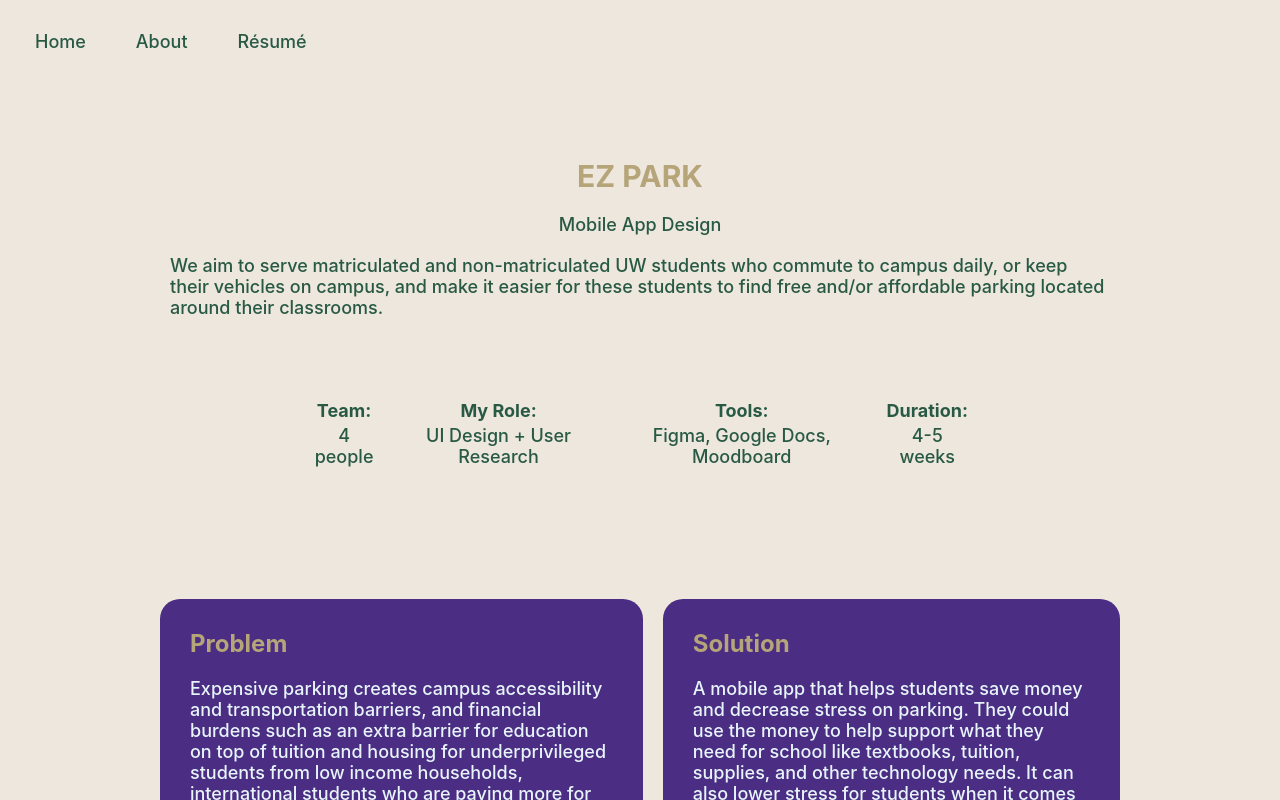
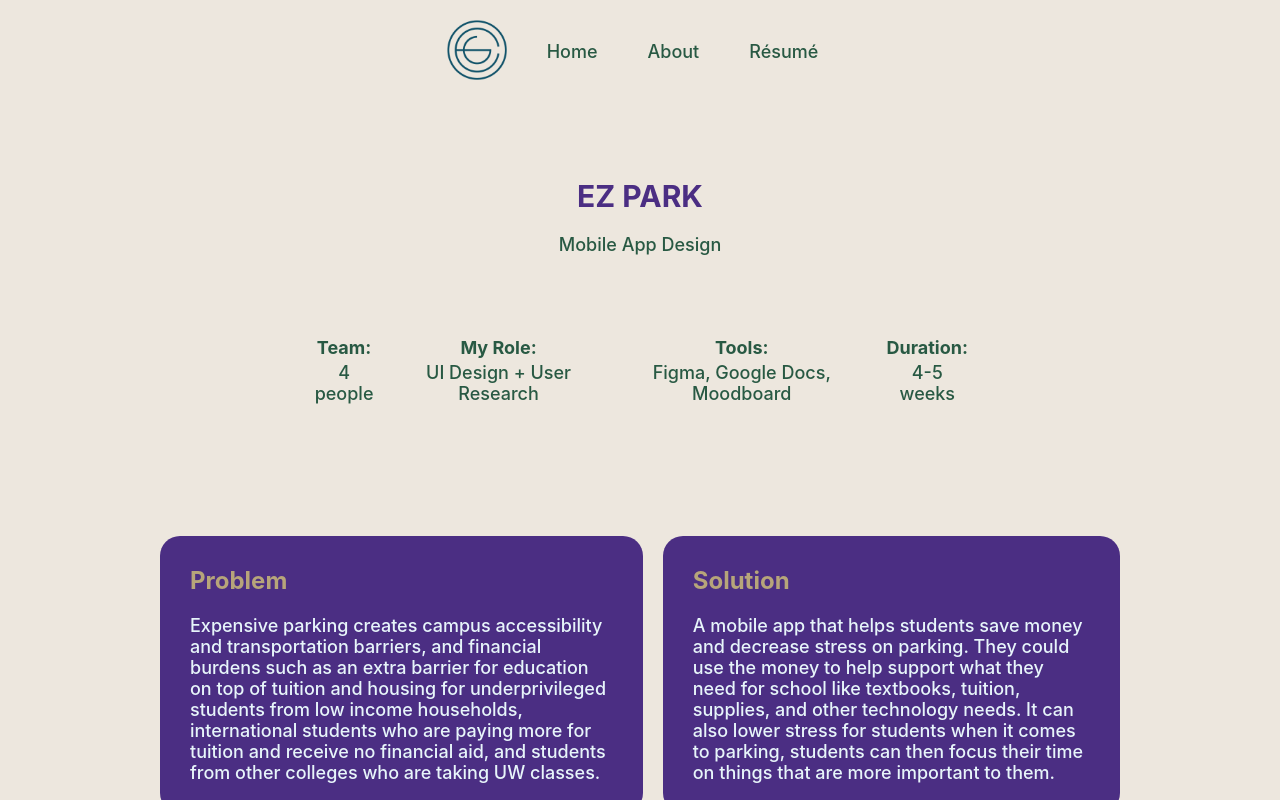
Before and after one commit to leowjli/leo-portfolio, a React (Create React App) app: page /ezpark in a window 1280 px wide. Shown: the top 800 px of the page. Built offline with nearby package versions, Linux system fonts and the light colour scheme.

Commit message:
minor link changes + css

```diff
--- a/src/components/EZPark.js
+++ b/src/components/EZPark.js
@@ -5,13 +5,19 @@ import Focus from "./Focus";
 import Research from "./Research";
 import Design from "./Design";
 import Footer from "./Footer"
+import { NavLink } from "react-router-dom";
 
 
   export default function EZPark() {
     return (
       <div className="root-layout">
+        <header>
+          <NavLink to="/">
+            <img className="namelogo" src="/img/Name Logo.png" alt="Leo Li" />
+          </NavLink>
+          <NavBar />
+        </header>
         <main className="ezpark-main">
-          <NavBar />
           <Intro />
           <Focus />
           <Research />
--- a/src/components/EZParkCard.js
+++ b/src/components/EZParkCard.js
@@ -6,7 +6,7 @@ import { Link } from "react-router-dom";
       <div className="card">
         <div className="ezpark">
           <div className="img">
-            <Link to="/EZPark">
+            <Link to="/EZPark" target="_blank">
               <img className="logo" src="/img/EZ Park Thumbnail.png" alt="EZ Park Project Thumbnail"/>
               <div className="text">
                 <p className="prompt">Check it out!</p>
@@ -14,7 +14,7 @@ import { Link } from "react-router-dom";
             </Link>
           </div>
           <div className="desc">
-            <h2><Link to="/EZPark">EZ Park</Link></h2>
+            <h2><Link to="/EZPark" target="_blank">EZ Park</Link></h2>
             <p>
               mobile app design
             </p>
--- a/src/components/EzparkIntro.js
+++ b/src/components/EzparkIntro.js
@@ -14,9 +14,9 @@ import React from "react";
       <section className="ezpark-intro">
         <h1>EZ PARK</h1>
         <p>Mobile App Design</p>
-        <p className="statement">
+        {/* <p className="statement">
           We aim to serve matriculated and non-matriculated UW students who commute to campus daily, or keep their vehicles on campus, and make it easier for these students to find free and/or affordable parking located around their classrooms.
-        </p>
+        </p> */}
         <section className="team">
           <Team title={"Team:"} info={"4 people"} />
           <Team title={"My Role:"} info={"UI Design + User Research"} />
--- a/src/components/GenZCard.js
+++ b/src/components/GenZCard.js
@@ -6,7 +6,7 @@ import { Link } from "react-router-dom";
       <div className="card">
         <div className="genz">
           <div className="img">
-            <Link to="https://keeping-up-with-gen-zs.web.app/">
+            <Link to="https://keeping-up-with-gen-zs.web.app/" target="_blank">
               <img className="logo" src="/img/keepingUpWithGenZs.png" alt="Keeping Up With Gen Zs Project Thumbnail"/>
               <div className="text">
                 <p className="prompt">Check it out!</p>
@@ -14,7 +14,7 @@ import { Link } from "react-router-dom";
             </Link>
           </div>
           <div className="desc">
-            <h2><Link to="https://keeping-up-with-gen-zs.web.app/">Keeping Up With Gen Zs</Link></h2>
+            <h2><Link to="https://keeping-up-with-gen-zs.web.app/" target="_blank">Keeping Up With Gen Zs</Link></h2>
             <p>gen Z slang website</p>
           </div>
         </div>
--- a/src/components/MeyeCard.js
+++ b/src/components/MeyeCard.js
@@ -16,7 +16,7 @@ import { Link } from "react-router-dom";
             </Link>
           </div>
           <div className="desc">
-              <h2><Link to="https://myearthyourearth.com/" target="_blank" >My Earth Your Earth</Link></h2>
+              <h2><Link to="https://myearthyourearth.webflow.io/" target="_blank" >My Earth Your Earth</Link></h2>
               <p>website for nonprofit organization</p>
           </div>
         </div>
--- a/src/css/style.css
+++ b/src/css/style.css
@@ -464,18 +464,19 @@ button a:hover::before {
   max-width: 240px;
 }
 
+.ezpark-main h1 {
+  color: #4b2e83;
+  font-size: 30px;
+}
+
 .ezpark-main p {
   margin: 20px;
-  font-size: 12px;
-}
-
-.ezpark-main h1 {
-  color: #B7A57A;
-  font-size: 22px;
+  font-size: 14px;
 }
 
 .ezpark-intro, section.team,
-.team div, .research, .moodboard,
+.team div, section.focus,
+.research, .moodboard,
 .userp, .sitemap, .lofi, .style,
 .hifi, .moodboard div, .userp div,
 .sitemap div, .lofi div,
@@ -496,9 +497,9 @@ button a:hover::before {
   margin-top: 25px;
 }
 
-p.statement {
+/* p.statement {
   margin: 0 20px 20px;
-}
+} */
 
 section.team {
   justify-content: space-between;
@@ -530,6 +531,12 @@ section.focus {
   margin-bottom: 10px;
   border-radius: 20px;
   background-color: #4b2e83;
+  backdrop-filter: blur(10px);
+  -webkit-backdrop-filter: blur(10px);
+}
+
+.problem h1, .sol h1 {
+  color: #b7a57a;
 }
 
 .problem p, .sol p {
```
